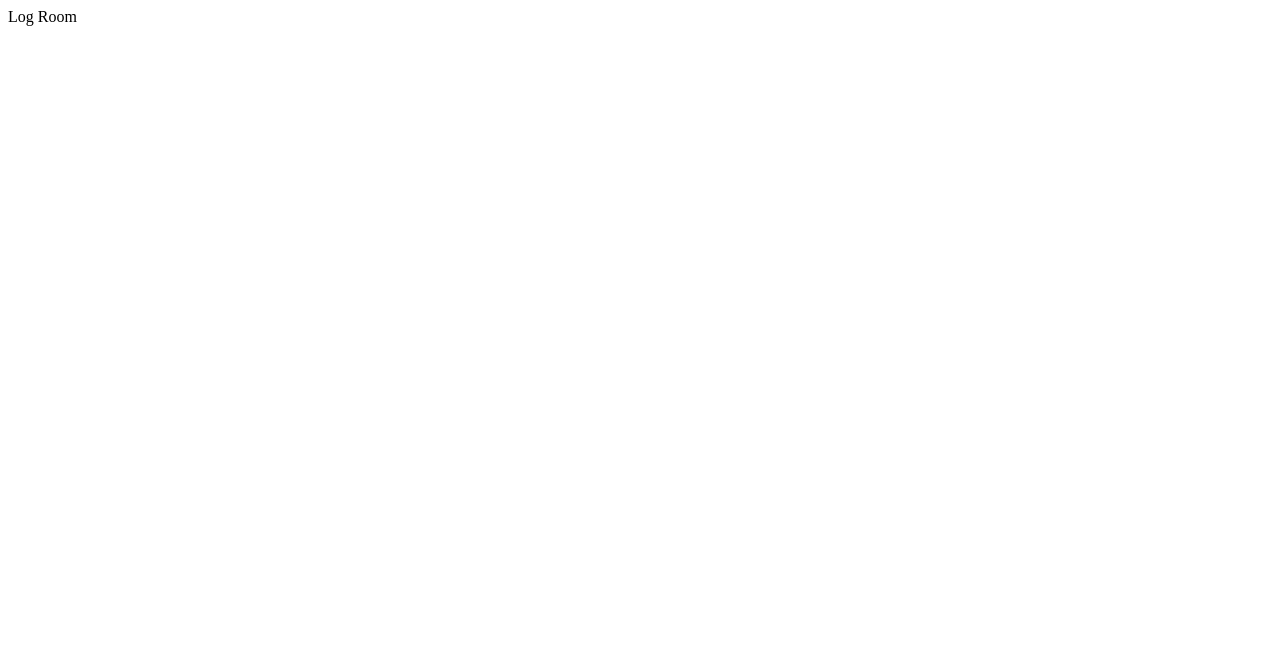
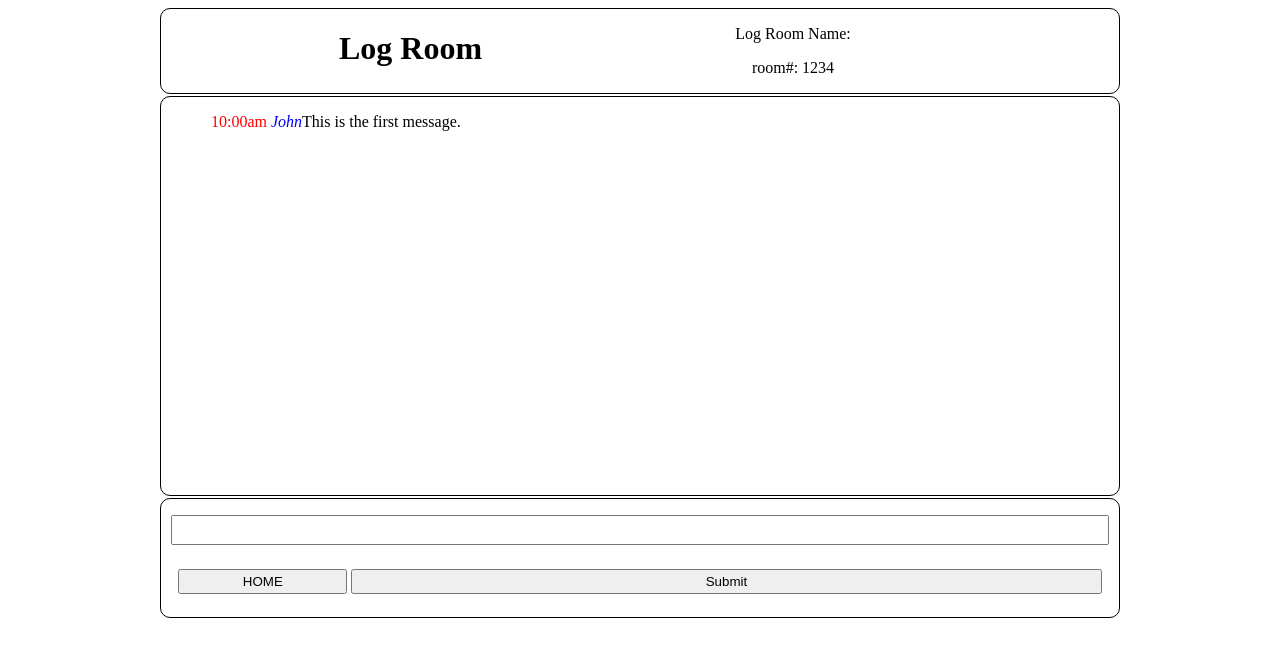
Before and after one commit to edgarmantes/LogRoom, a website: page public/html/logroom.html in a window 1280 px wide. Drawn offline with nearby package versions, Linux system fonts and the light colour scheme.

Commit message:
Added the html files for the Home page and LogRoom page

```diff
--- /dev/null
+++ b/public/css/style.css
@@ -0,0 +1,187 @@
+* {
+  box-sizing: border-box;
+}
+
+.row {
+  max-width: 1000px;
+  padding-left: 20px;
+  padding-right: 20px;
+  margin: 0 auto;
+}
+
+/* Clearfix */
+.row::before,
+.row::after {
+  display: table;
+  content: '';
+}
+
+.row::after {
+  clear: both;
+}
+
+.col-3, .col-4, .col-6, .col-12 {
+  float: left;
+  padding-left: 1.04166666%;
+  padding-right: 1.04166666%;
+}
+
+/* Mobile defaults */
+.col-3, .col-4, .col-6, .col-12 {
+  width: 100%;
+}
+
+@media only screen and (max-width: 640px){
+  .js-submit {
+    position: fixed;
+    left: 0;
+    right: 0;
+    bottom: 0;
+    border-top: 1px solid black;
+  }
+}
+
+@media only screen and (min-width: 400px) {
+  .form-container {
+    max-width: 600px;
+    margin-right: auto;
+    margin-left: auto;
+  }
+}
+
+/* Non-mobile, grid */
+@media only screen and (min-width: 640px) {
+  /* 3 columns, 3/12 in % */
+  .col-3 {
+    width: 25%;
+  }
+
+  /* 4 columns */
+  .col-4 {
+    width: 33.33%;
+  }
+
+  /* 6 columns */
+  .col-6 {
+    width: 50%;
+  }
+
+  /* 12 columns */
+  .col-12 {
+/*    width: 100%;*/
+  }
+
+  .submit {
+    border: 1px solid black;
+    border-radius: 10px;
+  }
+
+}
+
+
+/* New Log Room Form */
+
+
+
+.newroom-form {
+  border: 1px solid black;
+  text-align: center;
+}
+
+input {
+  width: 80%;
+  margin-top: 2vh;
+  margin-bottom: 2vh;
+  height: 30px;
+  test-align: center
+}
+
+::-webkit-input-placeholder {
+  opacity: 0.5;
+  color: red;
+  text-align: center;
+  font-style: italic
+}
+
+button {
+  width: 80%;
+  margin-bottom: 2vh;
+  height: 30px;
+}
+
+
+/* List of LogRooms  */
+
+.rooms-container {
+  border: 1px solid black
+}
+
+.roomcontainer {
+  list-style: none;
+}
+
+li {
+  display: inline-block;
+}
+
+.header,
+.log-container {
+  border: 1px solid black;
+  border-radius: 10px;
+}
+
+.container {
+  height: 100vh;
+}
+
+.log-container {
+  height: 50%;
+  margin-bottom: 2px;
+}
+
+.header {
+  text-align: center;
+  margin-bottom: 2px;
+}
+
+.entries {
+  height: 100%
+}
+
+.entry {
+  margin-top: 2vh;
+  height: 30px
+}
+
+.submit {
+  text-align: center;
+  height: 15%;
+  background-color: white
+}
+
+.button-submit {
+  height: 25px;
+  margin-top: 8px;
+  width: 80%;
+}
+
+.button-home {
+  height: 25px;
+  margin-top: 8px;
+  width: 18%;
+}
+
+/* log entry */
+ .entries {
+  list-style: none;
+  height: 100%
+}
+
+time {
+  color: red
+}
+
+.name {
+  color: blue;
+  font-style: italic;
+}
--- a/public/html/logroom.html
+++ b/public/html/logroom.html
@@ -1 +1,39 @@
-<body>Log Room</body>
+<!doctype html>
+<html lang="eng">
+  <head>
+      <meta charset="utf-8">
+      <meta http-equiv="x-ua-compatible" content="ie=edge">
+      <title>Log Room</title>
+      <meta name="viewport" content="width=device-width, initial-scale=1">
+
+      <link rel="logIcon" href="logIcon.ico">
+      <link rel="stylesheet" type="text/css" href="../css/style.css">
+      <script src="https://code.jquery.com/jquery-2.1.0.js"></script>
+  </head>
+  <body>
+
+    <div class="container row">
+      <div class="header row">
+        <h1 class="col-6">Log Room</h1>
+        <div class="info col-4">
+          <p>Log Room Name: </p>
+          <p>room#:  <span>1234</span></p>
+        </div>
+      </div>
+      <div class="log-container col-12">
+        <ul class="js-entries entries">
+            <li>
+              <time>10:00am</time>
+              <span class="js-name name">John</span>This is the first message.
+            </li>
+        </ul>
+      </div>
+
+      <form class="js-submit submit col-12">
+        <input class="entry col-12" required>
+        <button class="button-home">HOME</button>
+        <button class="button-submit" type="submit">Submit</button>
+      </form>
+    </div>
+  </body>
+</html>
--- a/server.js
+++ b/server.js
@@ -44,9 +44,6 @@ var LogRoom = require('./models/LogRoom');
 var Entries = require('./models/Entries');
 
 // routes
-app.get('/index', function(req, res) {
-	res.status(200).sendFile(__dirname + '/public/index.html')
-});
 
 app.get('/home', function(req, res) {
 	res.status(200).sendFile(__dirname + '/public/html/home.html')
```
Also changed, not shown: public/html/home.html (+39 -1 lines), public/index.html (+9 -4 lines), public/js/app.js (+46 -35 lines), test/test-server.js (+86 -77 lines).
